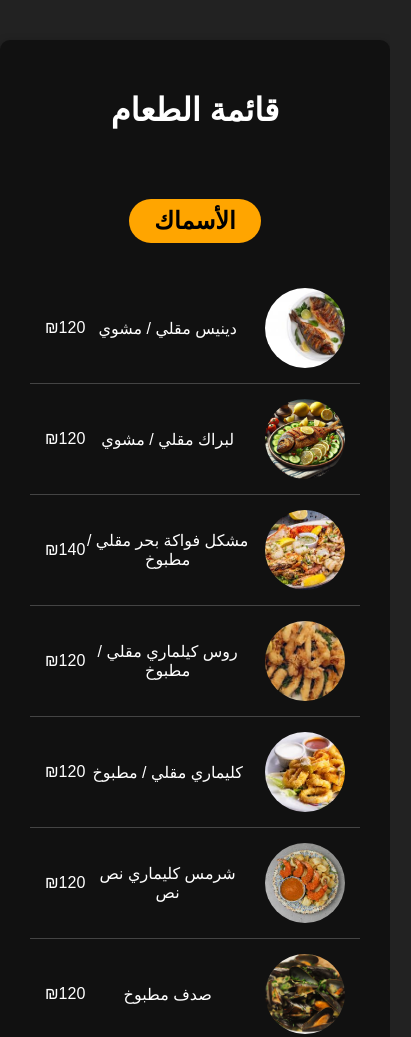
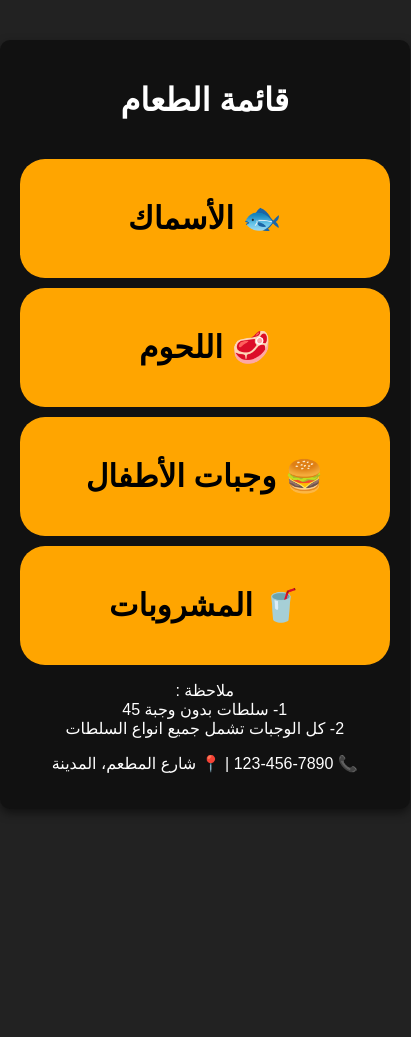
Before and after one commit to Tks23-hub/Small_Resturant_menu, a plain HTML site: page index.html in a window 390 px wide. Shown: the top 1037 px of the page, 411 px wide, since content can reach past the window. After the commit the page ends 849 px from the top, so only its background shows below. Drawn offline with Linux system fonts and the light colour scheme.

Commit message:
adding some js to make the menu dropdown

```diff
--- a/index.html
+++ b/index.html
@@ -5,6 +5,12 @@
     <meta name="viewport" content="width=device-width, initial-scale=1.0">
     <title>قائمة الطعام</title>
     <link rel="stylesheet" href="styles.css">
+    <script>
+        function toggleDropdown(sectionId) {
+            const section = document.getElementById(sectionId);
+            section.classList.toggle('show');
+        }
+    </script>
 </head>
 <body>
 
@@ -14,7 +20,10 @@
         </header>
 
         <section class="menu-section">
-            <h2 class="section-title">الأسماك</h2>
+            <div class="section-title" onclick="toggleDropdown('fish')">
+                <h2>🐟 الأسماك</h2>
+            </div>
+            <div class="dropdown-content" id="fish">
             <div class="menu-item">
                 <img src="./images/fish_images/دينيس مقلي.jpg" class="menu-img" alt="دينيس مشوي">
                 <p>دينيس مقلي / مشوي</p>
@@ -63,7 +72,10 @@
         </section>
 
         <section class="menu-section">
-            <h2 class="section-title">لحوم</h2>
+            <div class="section-title" onclick="toggleDropdown('meat')">
+                <h2>🥩 اللحوم</h2>
+            </div>
+            <div class="dropdown-content" id="meat">
             <div class="menu-item">
                 <img src="./images/meat/اضلاع خروف.jpg" class="menu-img" alt="أضلاع خروف">
                 <p>أضلاع خروف</p>
@@ -112,7 +124,10 @@
         </section>
 
         <section class="menu-section">
-            <h2 class="section-title">وجبات أطفال</h2>
+            <div class="section-title" onclick="toggleDropdown('kids')">
+                <h2>🍔 وجبات الأطفال</h2>
+            </div>
+            <div class="dropdown-content" id="kids">
             <div class="menu-item">
                 <img src="./images/kids meal/شنيتسل.jpg" class="menu-img" alt="شنينتسل">
                 <p>شنينتسل</p>
@@ -131,7 +146,10 @@
         </section>
 
         <section class="menu-section">
-            <h2 class="section-title">مشروبات</h2>
+            <div class="section-title" onclick="toggleDropdown('drinks')">
+                <h2>🥤 المشروبات</h2>
+            </div>
+            <div class="dropdown-content" id="drinks">
             <div class="menu-item">
                 <img src="./images/drinks/ليمونادا.jpg" class="menu-img" alt="ليمونادة">
                 <p>ليمونادة</p>
--- a/styles.css
+++ b/styles.css
@@ -23,10 +23,15 @@ header {
 .section-title {
     background-color: #ffa500;
     color: black;
-    display: inline-block;
-    padding: 8px 25px;
+    padding: 15px;
     border-radius: 25px;
-    margin: 30px 0;
+    cursor: pointer;
+    margin: 10px 0;
+    transition: background-color 0.3s;
+}
+
+.section-title:hover {
+    background-color: #ff8500;
 }
 
 .menu-item {
@@ -38,14 +43,45 @@ header {
 }
 
 .menu-img {
-    width: 80px;
-    height: 80px;
+    width: 70px;
+    height: 70px;
     border-radius: 50%;
     object-fit: cover;
     margin-left: 15px;
 }
 
-footer {
-    margin-top: 40px;
-    font-size: 1.1em;
+
+.dropdown-content {
+    display: none;
+    overflow: hidden;
+    max-height: 0;
+    transition: max-height 0.5s ease-out;
 }
+
+.dropdown-content.show {
+    display: block;
+    max-height: 1000px;
+}
+
+
+@media (max-width: 768px) {
+    .menu-container {
+        width: 95%;
+        padding: 20px;
+    }
+
+    .menu-item {
+        flex-direction: column;
+        align-items: flex-start;
+    }
+
+    .menu-img {
+        width: 100%;
+        height: auto;
+        margin-bottom: 10px;
+    }
+
+    .section-title {
+        font-size: 1.3em;
+    }
+}
```
